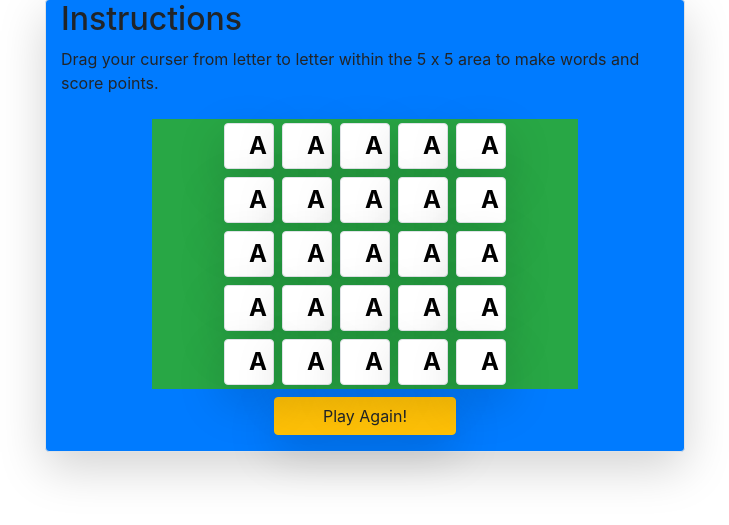
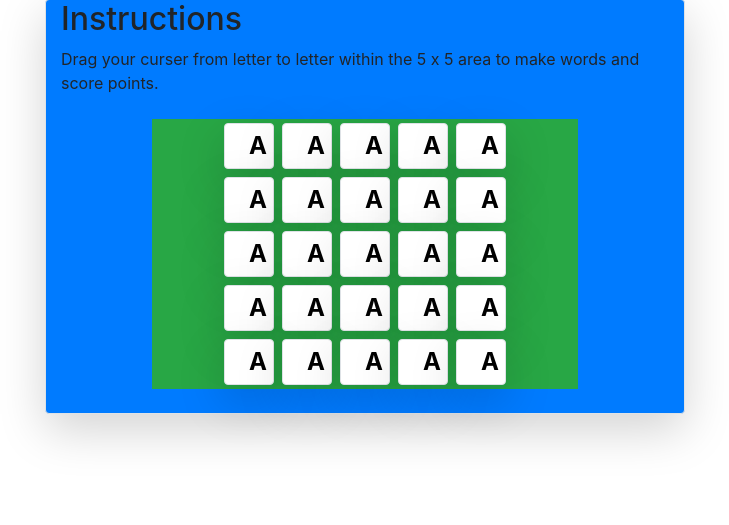
Before and after one commit to Larry-Volz/Boggle, a Flask app: page /game-start in a window 1280 px wide. Shown: the part 111-636 px from the top of the page, without its empty margins (275-1004 px from the left). Run offline with Flask 2, Linux system fonts and the light colour scheme; parts of the project's set-up code (start-up, migrations or seed data) failed here and were passed over; some libraries are stand-ins or nearby versions.

Commit message:
board looks good - button hidden for game

```diff
--- a/templates/game-start.html
+++ b/templates/game-start.html
@@ -43,7 +43,7 @@
         </div>
     </div>
 </div>
-<div class="row justify-content-center">
+<div class="row justify-content-center" style="display: none;">
     <form action="/game-start" class="justify-content-center">
         <button type="submit" class="btn btn-warning px-5 shadow-lg">Play Again!</button>
     </form>
```
